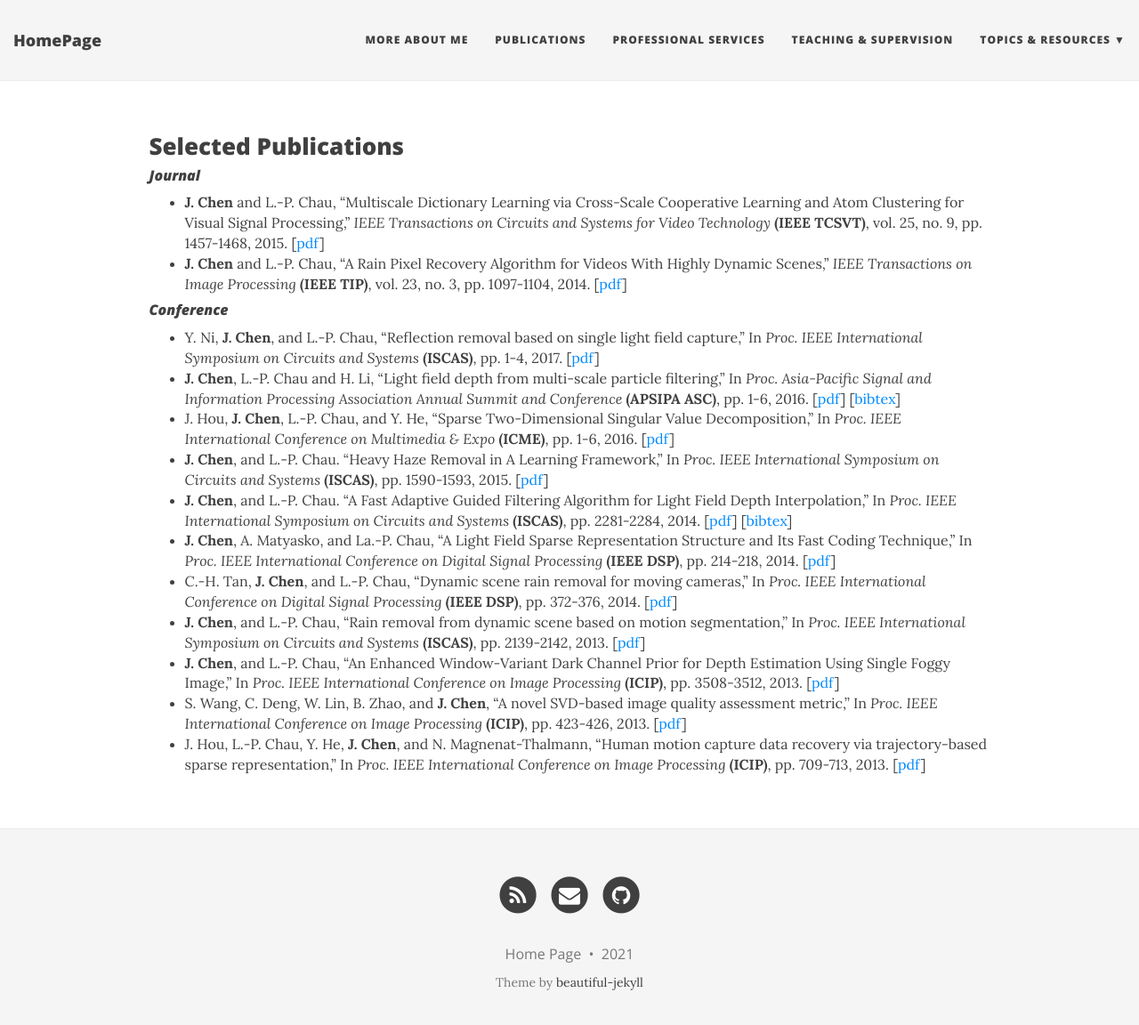
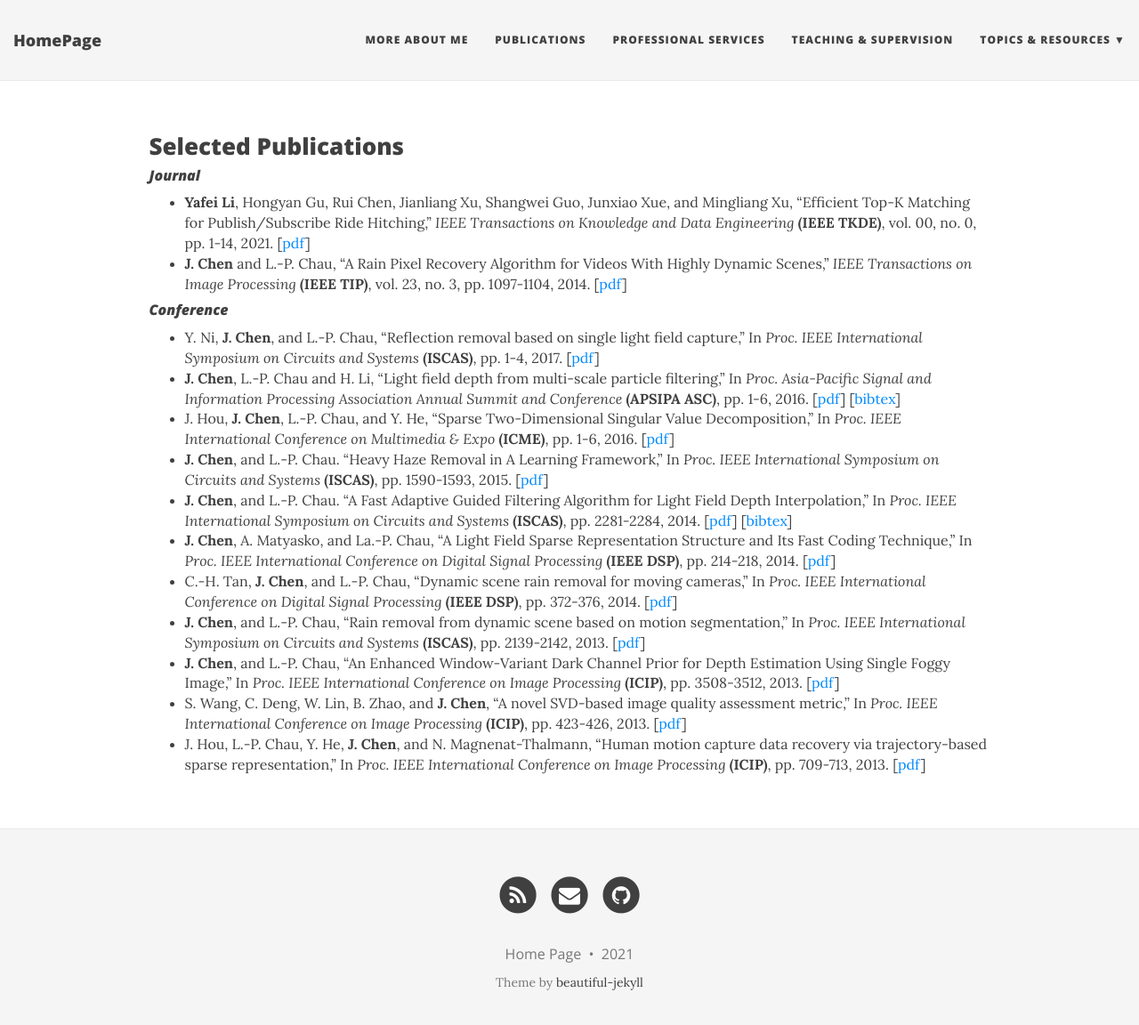
Before and after one commit to zzudb/zzudb.github.io, a Jekyll site: the page built from pages/mypublications.md, in a window 1280 px wide and 1165 px high. Shown: the top 1152 px of the window at 89% size. Built offline with Jekyll 4.4.1, drawn with Linux system fonts in a browser that asks for light colours; nearby versions of some CDN libraries.

Commit message:
Update mypublications.md

```diff
--- a/pages/mypublications.md
+++ b/pages/mypublications.md
@@ -11,7 +11,7 @@ show-avatar: false
 
 ## Selected Publications
 #### _Journal_
-* **J. Chen** and L.-P. Chau, "Multiscale Dictionary Learning via Cross-Scale Cooperative Learning and Atom Clustering for Visual Signal Processing,'' _IEEE Transactions on Circuits and Systems for Video Technology_ **(IEEE TCSVT)**, vol. 25, no. 9, pp. 1457-1468, 2015. [[pdf](http://ieeexplore.ieee.org/document/7014226/)]
+* **Yafei Li**, Hongyan Gu, Rui Chen, Jianliang Xu, Shangwei Guo, Junxiao Xue, and Mingliang Xu, "Efficient Top-K Matching for Publish/Subscribe Ride Hitching,'' _IEEE Transactions on Knowledge and Data Engineering_ **(IEEE TKDE)**, vol. 00, no. 0, pp. 1-14, 2021. [[pdf](http://ieeexplore.ieee.org/document/7014226/)]
 * **J. Chen** and L.-P. Chau, "A Rain Pixel Recovery Algorithm for Videos With Highly Dynamic Scenes,'' _IEEE Transactions on Image Processing_ **(IEEE TIP)**, vol. 23, no. 3, pp. 1097-1104, 2014. [[pdf](http://ieeexplore.ieee.org/document/6662475/)]
 
 #### _Conference_
```
